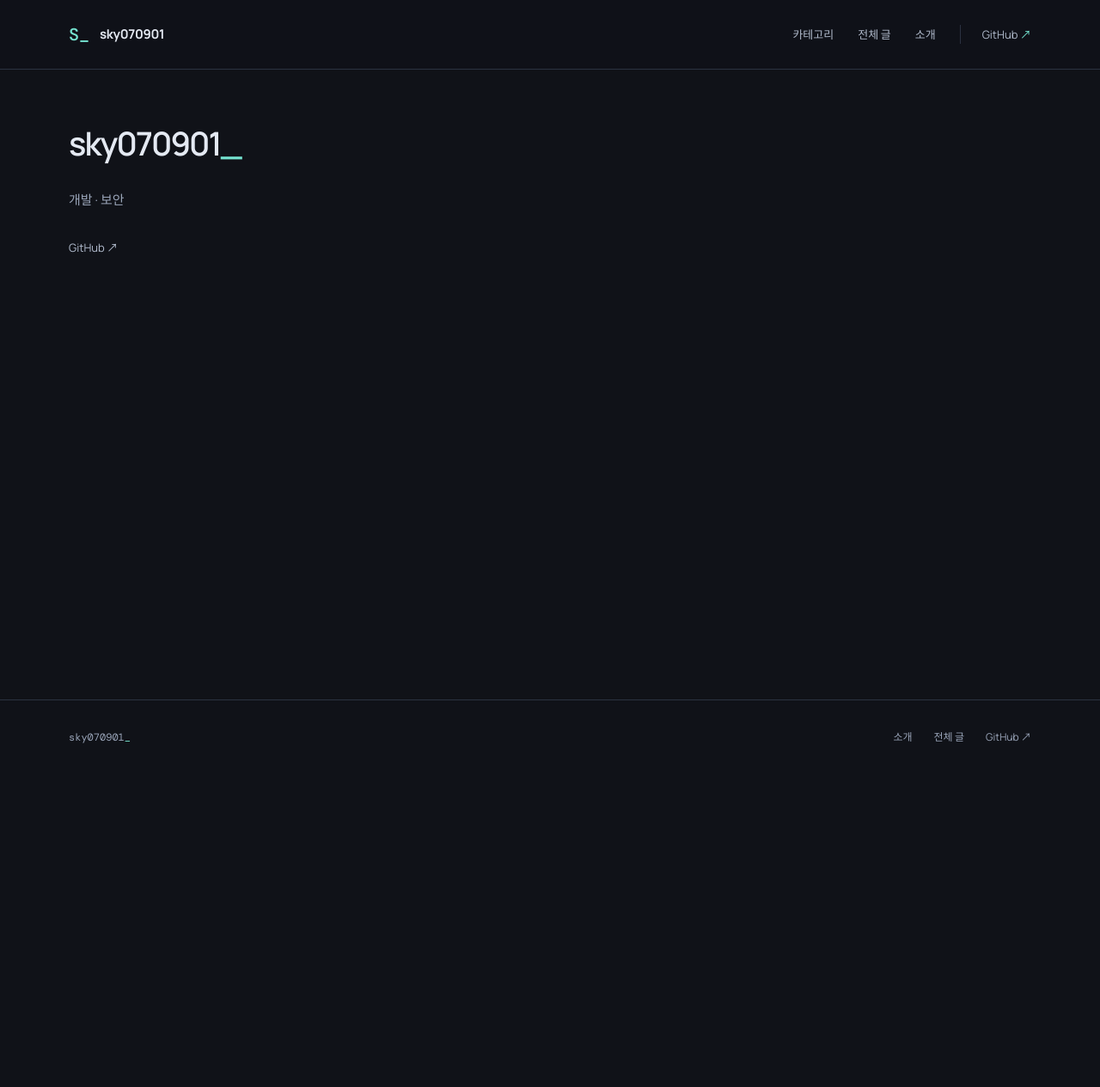
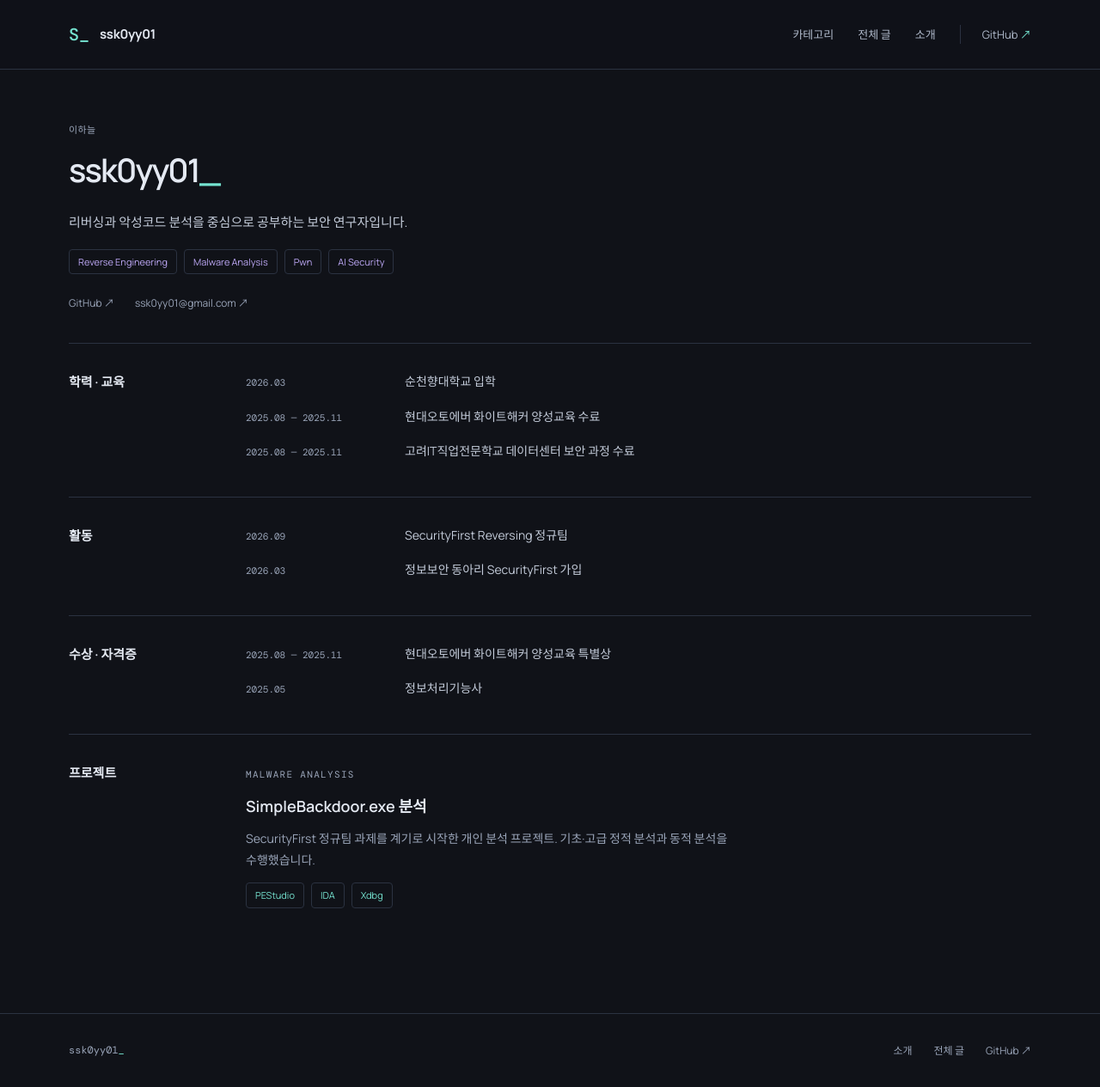
Before and after one commit to ssk0yy01/ssk0yy01.github.io, a Jekyll site: the page built from about/index.html, in a window 1280 px wide. Shown: the whole page at 86% size. Built offline with Jekyll 4.4.1, drawn with Linux system fonts in a browser that asks for light colours; before the commit the page ends 900 px from its top, so only the background shows below that.

Commit message:
Rebrand as ssk0yy01 and add verified portfolio introduction

```diff
--- a/_config.yml
+++ b/_config.yml
@@ -1,6 +1,6 @@
-title: "sky070901의 기록"
+title: "ssk0yy01의 기록"
 description: "개발과 보안 학습, 도전의 과정을 기록하는 개인 블로그"
-url: "https://sky070901.github.io"
+url: "https://ssk0yy01.github.io"
 baseurl: ""
 lang: ko-KR
 timezone: Asia/Seoul
--- a/_layouts/default.html
+++ b/_layouts/default.html
@@ -15,21 +15,21 @@
       <div class="shell header-inner">
         <a class="brand" href="{{ '/' | relative_url }}" aria-label="홈으로 이동">
           <span class="brand-mark" aria-hidden="true">S<span>_</span></span>
-          <span class="brand-name">sky070901</span>
+          <span class="brand-name">ssk0yy01</span>
         </a>
         <nav class="top-nav" aria-label="주 메뉴">
           <a href="{{ '/' | relative_url }}#categories">카테고리</a>
           <a href="{{ '/posts/' | relative_url }}">전체 글</a>
           <a href="{{ '/about/' | relative_url }}">소개</a>
-          <a class="nav-github" href="https://github.com/sky070901" target="_blank" rel="noopener noreferrer">GitHub <span aria-hidden="true">↗</span></a>
+          <a class="nav-github" href="https://github.com/ssk0yy01" target="_blank" rel="noopener noreferrer">GitHub <span aria-hidden="true">↗</span></a>
         </nav>
       </div>
     </header>
     <main id="main">{{ content }}</main>
     <footer class="site-footer">
       <div class="shell footer-inner">
-        <strong>sky070901<span class="accent-period">_</span></strong>
-        <div class="footer-links"><a href="{{ '/about/' | relative_url }}">소개</a><a href="{{ '/posts/' | relative_url }}">전체 글</a><a href="https://github.com/sky070901" target="_blank" rel="noopener noreferrer">GitHub ↗</a></div>
+        <strong>ssk0yy01<span class="accent-period">_</span></strong>
+        <div class="footer-links"><a href="{{ '/about/' | relative_url }}">소개</a><a href="{{ '/posts/' | relative_url }}">전체 글</a><a href="https://github.com/ssk0yy01" target="_blank" rel="noopener noreferrer">GitHub ↗</a></div>
       </div>
     </footer>
   </body>
--- a/_layouts/post.html
+++ b/_layouts/post.html
@@ -7,7 +7,7 @@ layout: default
   <header class="article-head">
     {% if category %}<a class="pill" href="{{ category.path | relative_url }}">{{ category.title }}</a>{% endif %}
     <h1>{{ page.title }}</h1>
-    <p class="article-meta"><time datetime="{{ page.date | date: '%Y-%m-%d' }}">{{ page.date | date: '%Y.%m.%d' }}</time><span aria-hidden="true">·</span> sky070901</p>
+    <p class="article-meta"><time datetime="{{ page.date | date: '%Y-%m-%d' }}">{{ page.date | date: '%Y.%m.%d' }}</time><span aria-hidden="true">·</span> ssk0yy01</p>
   </header>
   <div class="article-body">{{ content }}</div>
 </article>
--- a/about/index.html
+++ b/about/index.html
@@ -3,5 +3,38 @@ layout: default
 title: 소개
 permalink: /about/
 ---
-<section class="page-head shell"><h1>sky070901<span class="accent-period">_</span></h1></section>
-<section class="shell about-content"><p class="about-line">개발 · 보안</p><a class="button-text" href="https://github.com/sky070901" target="_blank" rel="noopener noreferrer">GitHub ↗</a></section>
+<section class="page-head shell profile-head">
+  <p class="eyebrow">이하늘</p>
+  <h1>ssk0yy01<span class="accent-period">_</span></h1>
+  <p class="profile-summary">리버싱과 악성코드 분석을 중심으로 공부하는 보안 연구자입니다.</p>
+  <div class="profile-interests"><span>Reverse Engineering</span><span>Malware Analysis</span><span>Pwn</span><span>AI Security</span></div>
+  <div class="profile-links"><a href="https://github.com/ssk0yy01" target="_blank" rel="noopener noreferrer">GitHub ↗</a><a href="mailto:ssk0yy01@gmail.com">ssk0yy01@gmail.com ↗</a></div>
+</section>
+<div class="shell profile-sections">
+  <section class="profile-section" aria-labelledby="education-heading">
+    <h2 id="education-heading">학력 · 교육</h2>
+    <dl class="profile-timeline">
+      <div><dt>2026.03</dt><dd>순천향대학교 입학</dd></div>
+      <div><dt>2025.08 — 2025.11</dt><dd>현대오토에버 화이트해커 양성교육 수료</dd></div>
+      <div><dt>2025.08 — 2025.11</dt><dd>고려IT직업전문학교 데이터센터 보안 과정 수료</dd></div>
+    </dl>
+  </section>
+  <section class="profile-section" aria-labelledby="activities-heading">
+    <h2 id="activities-heading">활동</h2>
+    <dl class="profile-timeline">
+      <div><dt>2026.09</dt><dd>SecurityFirst Reversing 정규팀</dd></div>
+      <div><dt>2026.03</dt><dd>정보보안 동아리 SecurityFirst 가입</dd></div>
+    </dl>
+  </section>
+  <section class="profile-section" aria-labelledby="awards-heading">
+    <h2 id="awards-heading">수상 · 자격증</h2>
+    <dl class="profile-timeline">
+      <div><dt>2025.08 — 2025.11</dt><dd>현대오토에버 화이트해커 양성교육 특별상</dd></div>
+      <div><dt>2025.05</dt><dd>정보처리기능사</dd></div>
+    </dl>
+  </section>
+  <section class="profile-section" aria-labelledby="projects-heading">
+    <h2 id="projects-heading">프로젝트</h2>
+    <div class="profile-project"><span class="small-label">MALWARE ANALYSIS</span><h3>SimpleBackdoor.exe 분석</h3><p>SecurityFirst 정규팀 과제를 계기로 시작한 개인 분석 프로젝트. 기초·고급 정적 분석과 동적 분석을 수행했습니다.</p><div class="profile-tools"><span>PEStudio</span><span>IDA</span><span>Xdbg</span></div></div>
+  </section>
+</div>
--- a/assets/style.css
+++ b/assets/style.css
@@ -148,3 +148,28 @@ main { flex: 1; }
   html { scroll-behavior: auto; }
   *, *::before, *::after { transition: none !important; }
 }
+
+.hero h1.handle-title { font-size: clamp(45px, 6vw, 82px); overflow-wrap: anywhere; }
+.profile-head { padding-bottom: 36px; }
+.profile-head .eyebrow { color: var(--muted); margin-bottom: 12px; font-family: inherit; letter-spacing: .04em; }
+.profile-summary { max-width: 620px; margin: 22px 0 18px; color: #c4ccda; font-size: 15px; word-break: keep-all; }
+.profile-interests, .profile-tools { display: flex; flex-wrap: wrap; gap: 8px; }
+.profile-interests span, .profile-tools span { font-size: 11px; padding: 4px 10px; border: 1px solid var(--line); border-radius: 4px; color: var(--purple); }
+.profile-links { display: flex; flex-wrap: wrap; gap: 24px; margin-top: 23px; font-size: 12px; color: var(--muted); }
+.profile-links a:hover { color: var(--cyan); }
+.profile-sections { padding-bottom: 90px; }
+.profile-section { display: grid; grid-template-columns: 170px minmax(0, 1fr); gap: 36px; padding: 32px 0; border-top: 1px solid var(--line); }
+.profile-section h2 { margin: 0; font-size: 15px; font-weight: 600; }
+.profile-timeline { margin: 0; }
+.profile-timeline > div { display: grid; grid-template-columns: 165px minmax(0, 1fr); gap: 20px; padding-block: 8px; }
+.profile-timeline > div:first-child { padding-top: 0; }
+.profile-timeline dt { font: 11px/1.9 'DM Mono', monospace; color: var(--muted); padding-top: 3px; }
+.profile-timeline dd { margin: 0; font-size: 14px; color: #c4ccda; word-break: keep-all; }
+.profile-project h3 { font-size: 18px; font-weight: 600; margin: 10px 0; }
+.profile-project p { max-width: 640px; color: var(--muted); font-size: 14px; word-break: keep-all; }
+.profile-tools span { color: var(--cyan); }
+@media (max-width: 700px) {
+  .profile-section { grid-template-columns: 1fr; gap: 22px; padding-block: 26px; }
+  .profile-timeline > div { grid-template-columns: 1fr; gap: 3px; padding-block: 12px; }
+  .hero h1.handle-title { font-size: clamp(42px, 11vw, 66px); }
+}
--- a/index.html
+++ b/index.html
@@ -2,7 +2,7 @@
 layout: default
 ---
 <section class="hero shell">
-  <div class="hero-copy"><p class="eyebrow">SKY070901 / ARCHIVE</p><h1>Code.<br><span>Break.</span> Learn.</h1><a class="button-text" href="{{ '/posts/' | relative_url }}">전체 글 <span aria-hidden="true">↗</span></a></div>
+  <div class="hero-copy"><p class="eyebrow">ARCHIVE</p><h1 class="handle-title">ssk0yy01<span class="accent-period">_</span></h1><a class="button-text" href="{{ '/posts/' | relative_url }}">전체 글 <span aria-hidden="true">↗</span></a></div>
   <div class="hero-visual" aria-hidden="true"><div class="orbit orbit-one"></div><div class="orbit orbit-two"></div><div class="orbit-core">S<span>_</span></div><span class="visual-label">01 / EXPLORATION</span></div>
 </section>
 <section id="categories" class="shell categories-section">
```
Also changed, not shown: README.md.
